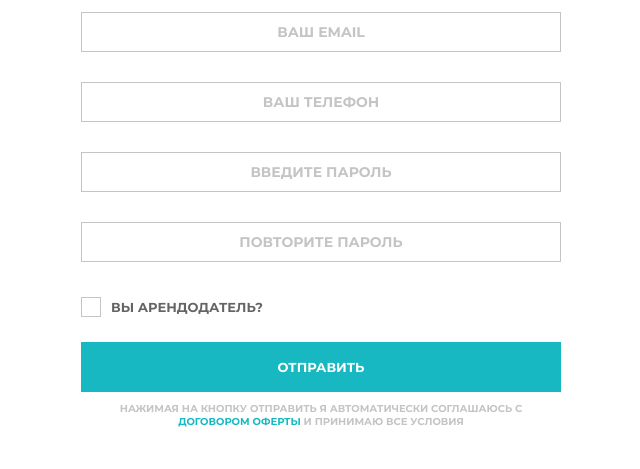
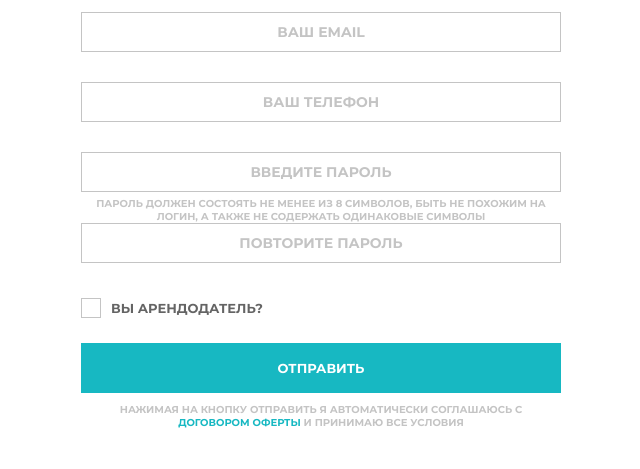
Before and after one commit to ddnnss/keybook, a Django app: page /lk in a window 1280 px wide, after a click on "РЕГИСТРАЦИЯ". Shown: the part 199-668 px from the top of the page, without its empty margins (319-959 px from the left). Run offline with Django 3.2, Linux system fonts and the light colour scheme; some libraries are stand-ins or nearby versions.

```diff
--- a/templates/pages/login.html
+++ b/templates/pages/login.html
@@ -73,6 +73,7 @@
                         <input type="text" name="{{ form.email.name }}" required placeholder="ваш email">
                          <input type="text" name="{{ form.phone.name }}" required placeholder="ваш телефон">
                         <input type="password"  name="{{ form.password1.name }}" required placeholder="введите пароль">
+                          <p style="margin-top: -25px">пароль должен состоять не менее из 8 символов, быть не похожим на логин, а также не содержать одинаковые символы</p>
                           <input type="password"  name="{{ form.password2.name }}" required placeholder="повторите пароль">
                         <label class="custom-check-box"><span>вы арендодатель?</span>
                             <input type="checkbox"  name="{{ form.isOfferRent.name }}">
```
